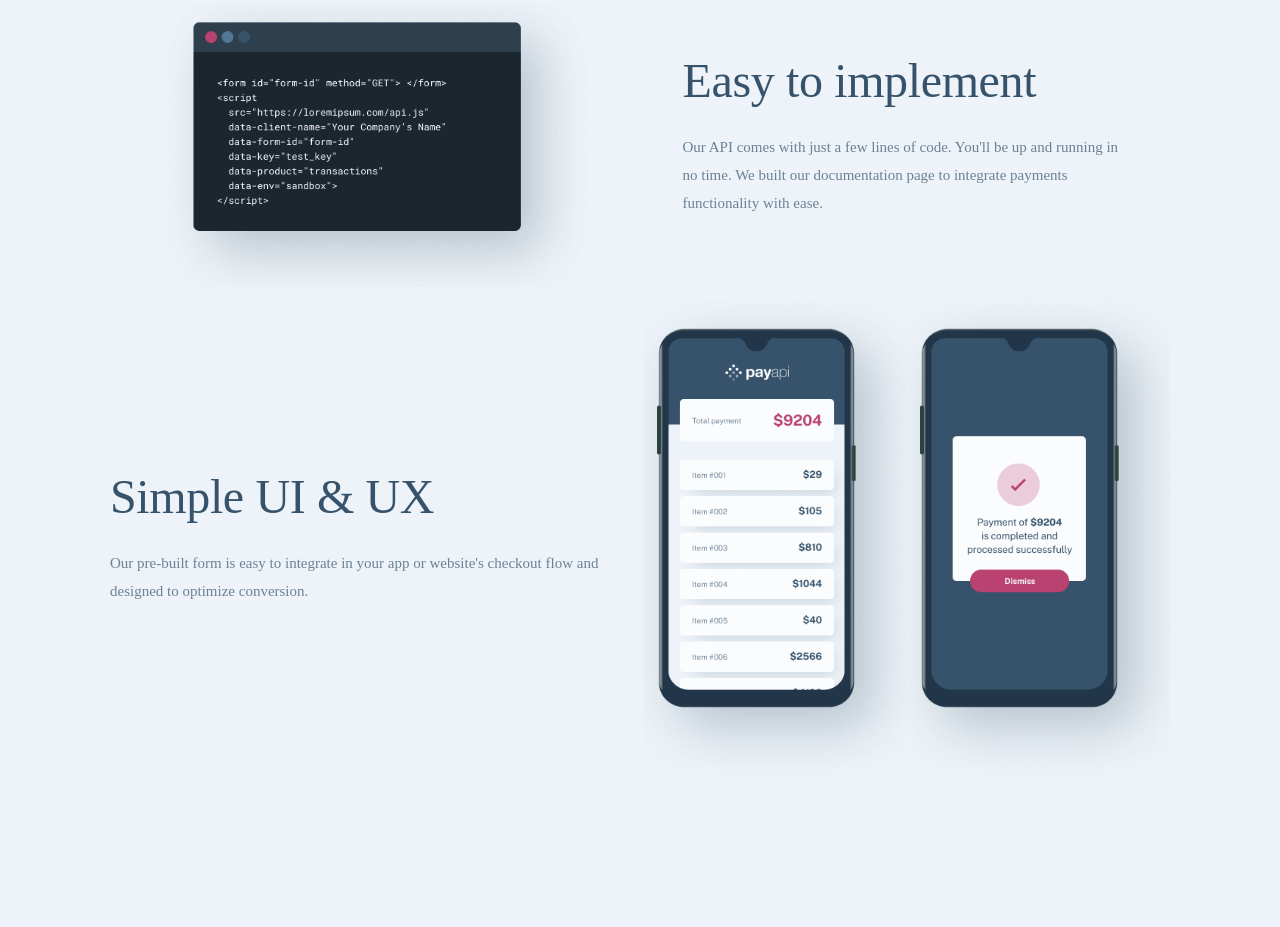
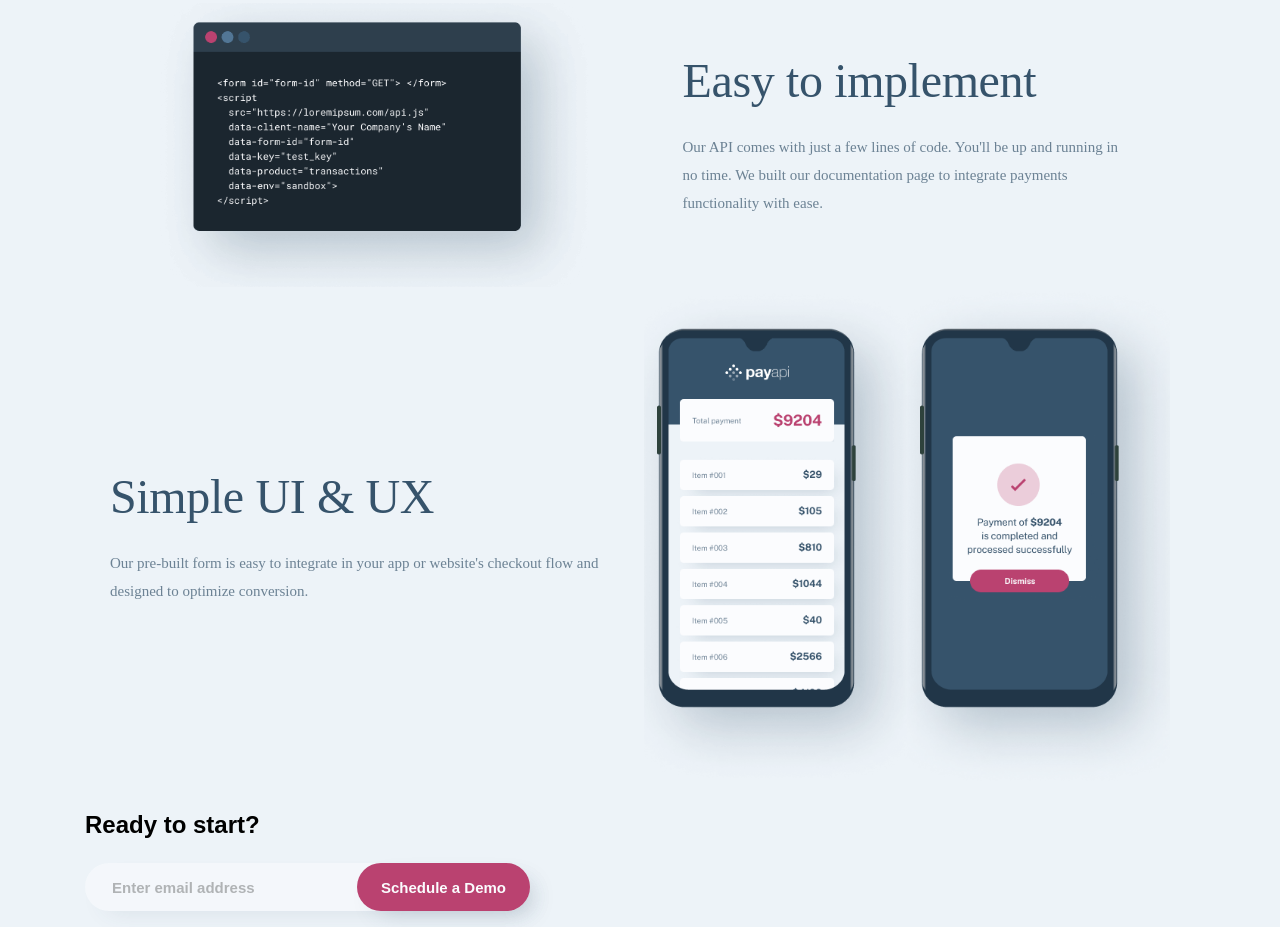
Before and after one commit to odilbekone/imtihon-page, a plain HTML site: page index.html in a window 1280 px wide. Shown: the part 1533-2460 px from the top of the page. Before the commit the page ends 2320 px from the top, so only its background shows below. Drawn offline with Linux system fonts and the light colour scheme.

Commit message:
New section add ready

```diff
--- a/index.html
+++ b/index.html
@@ -159,62 +159,20 @@
 		   </div>
 		</div>
 	</section>
+	<section class="ready">
+		<div class="container">
+			<h2 class="ready__heading">Ready to start?</h2>
+
+			<form class="hero__form" action="https://echo.htmlacademy.ru/" method="POST">
+				<input class="hero__input" type="email" placeholder="Enter email address">
+				<button class="hero__form__button" type="submit">Schedule a Demo</button>
+			</form>
 
 
+		</div>
+	</section>
 
-	<!-- <section class="choice">
-		<div class="container">
-			<div class="choice__inner">
-				<h2 class="choice__heading">Why choose us?</h2>
 
-				<p class="choice__text">
-					A large part of our role is choosing which
-					particular coffees will be featured in our range.
-					This means working closely with the best coffee
-					growers to give you a more impactful experience on
-					every level.
-				</p>
-
-				<ul class="choice__list">
-					<li class="choice__item">
-						<div class="choice__item__info">
-							<h3 class="choice__item__heading">
-								Lorem, ipsum.
-							</h3>
-							<p class="choice__item__text">
-								Lorem ipsum dolor, sit amet consectetur
-								adipisicing elit. Velit, unde?
-							</p>
-						</div>
-					</li>
-
-					<li class="choice__item">
-						<div class="choice__item__info">
-							<h3 class="choice__item__heading">
-								Lorem, ipsum.
-							</h3>
-							<p class="choice__item__text">
-								Lorem ipsum dolor, sit amet consectetur
-								adipisicing elit. Velit, unde?
-							</p>
-						</div>
-					</li>
-
-					<li class="choice__item">
-						<div class="choice__item__info">
-							<h3 class="choice__item__heading">
-								Lorem, ipsum.
-							</h3>
-							<p class="choice__item__text">
-								Lorem ipsum dolor, sit amet consectetur
-								adipisicing elit. Velit, unde?
-							</p>
-						</div>
-					</li>
-				</ul>
-			</div>
-		</div>
-	</section> -->
 
 
 
--- a/scss/all-blocks/_all-blocks.scss
+++ b/scss/all-blocks/_all-blocks.scss
@@ -6,3 +6,4 @@
 @import 'about';
 @import 'implement';
 @import 'simple';
+@import 'ready';
```
Also changed, not shown: scss/all-blocks/_ready.scss (added), 1 other file.
